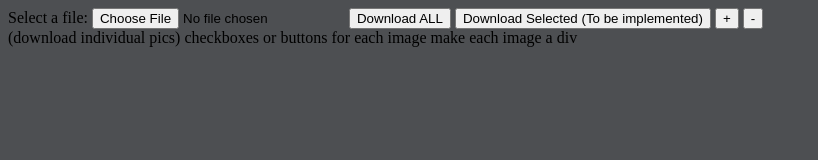
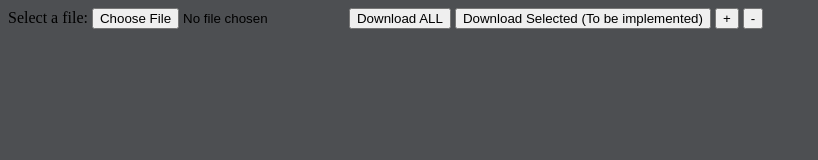
Before and after one commit to Shiro-Nek0/NBTviewerJS, a plain HTML site: page index.html in a window 1280 px wide. Shown: the whole page, without its empty margins (0-818 px from the left). Drawn offline with Linux system fonts and the light colour scheme.

Commit message:
Update index.html

```diff
--- a/index.html
+++ b/index.html
@@ -31,9 +31,3 @@
 </html>
 
 <script src="./script.js"></script>
-
-
-(download individual pics)
-checkboxes or buttons for each image
-
-make each image a div
```
